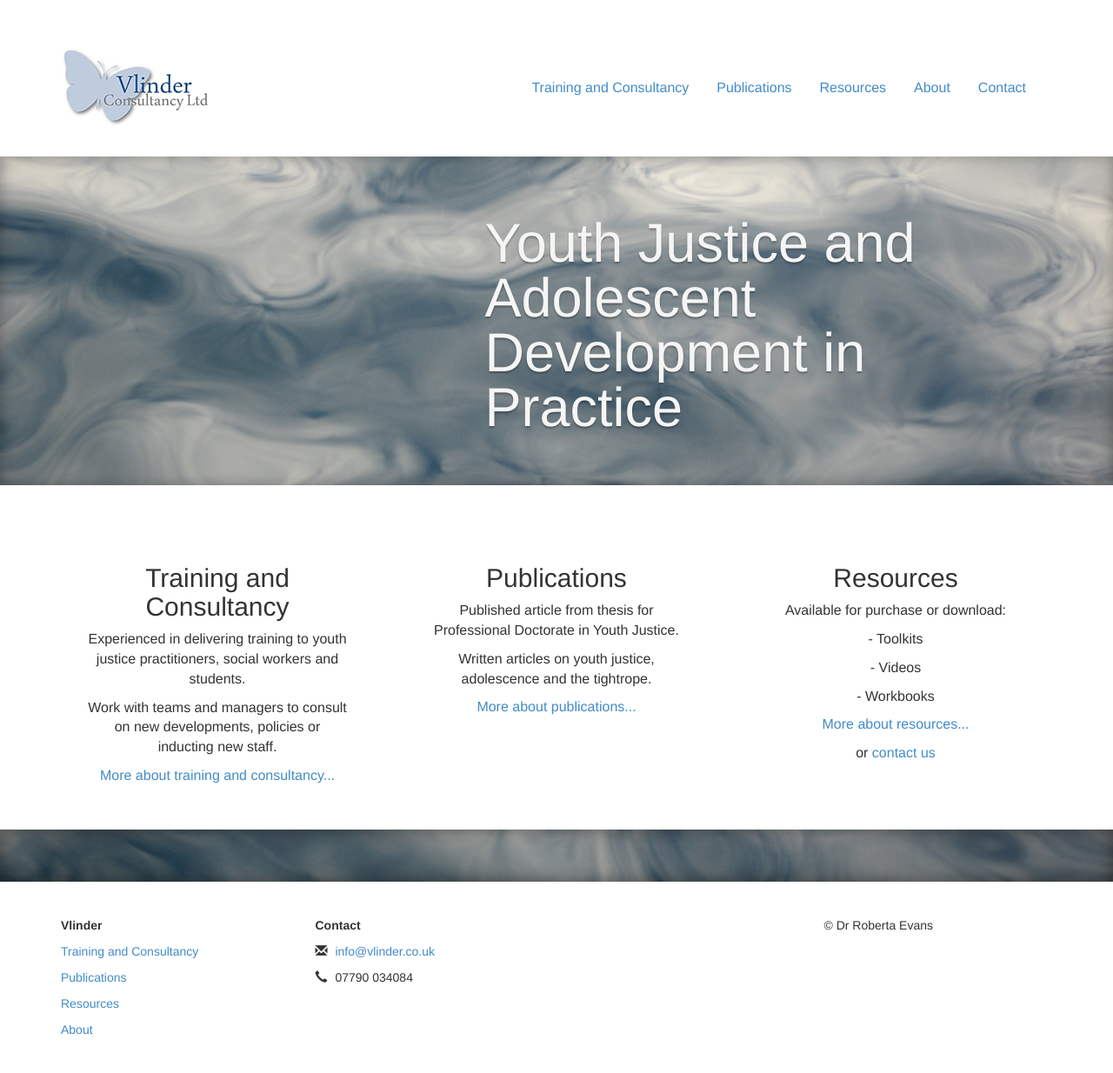
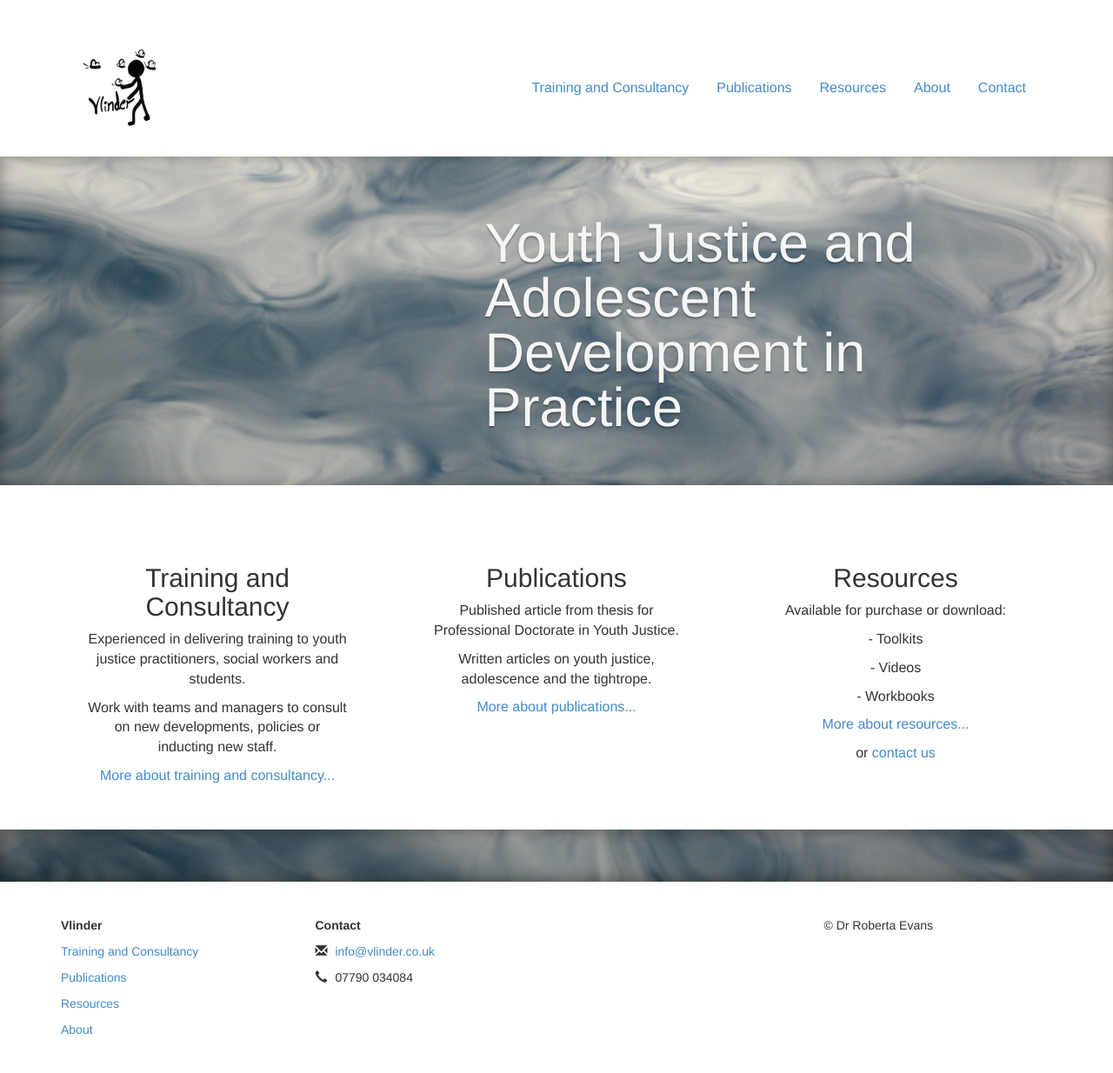
Before and after one commit to vlinderco/vlinderco.github.io, a Jekyll site: the page built from index.md, in a window 1280 px wide. Shown: the whole page at 87% size. Built offline with Jekyll 4.4.1, drawn with Linux system fonts in a browser that asks for light colours; nearby versions of some CDN libraries.

Commit message:
Update logo image

```diff
--- a/_layouts/base.html
+++ b/_layouts/base.html
@@ -23,7 +23,7 @@
             <span class="icon-bar"></span>
             <span class="icon-bar"></span>
           </button>
-          <a class="navbar-brand" href="{{site.url}}"> <img src="{{site.baseurl}}resources/images/vlinder.jpg"></a>
+          <a class="navbar-brand" href="{{site.url}}"> <img src="{{site.baseurl}}resources/images/vlinder.jpg?ver=2" height="90"></a>
         <div class="navbar-collapse collapse">
           <ul class="nav nav-pills pull-right">
             {% for node in site.data.navigation %}
```
Also changed, not shown: resources/images/vlinder.jpg.
